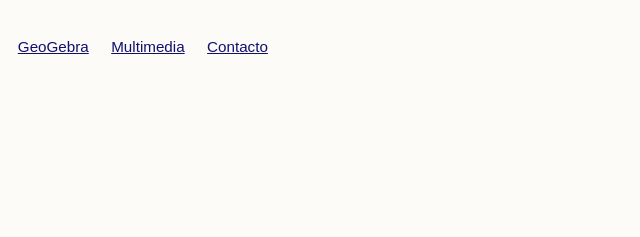
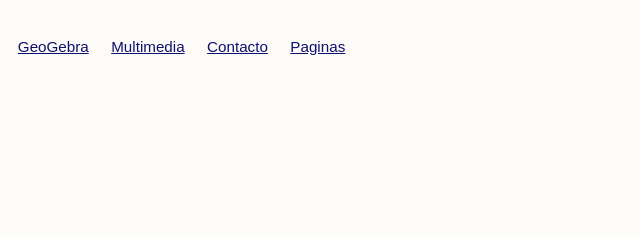
Before and after one commit to NirvanaThai/Mi-Sitio-Web, a plain HTML site: page index.html in a window 1280 px wide. Shown: the top 237 px of the page, 187-827 px from the left. Drawn offline with Linux system fonts and the light colour scheme.

Commit message:
Add link to 'Paginas' in navigation

```diff
--- a/index.html
+++ b/index.html
@@ -17,6 +17,7 @@
             <a href="#geogebra">GeoGebra</a>
             <a href="#multimedia">Multimedia</a>
             <a href="#formulario">Contacto</a>
+            <a href="https://nirvanathai.github.io/Mispaginitas/index.html">Paginas</a>
         </nav>
     </header>
 
```
